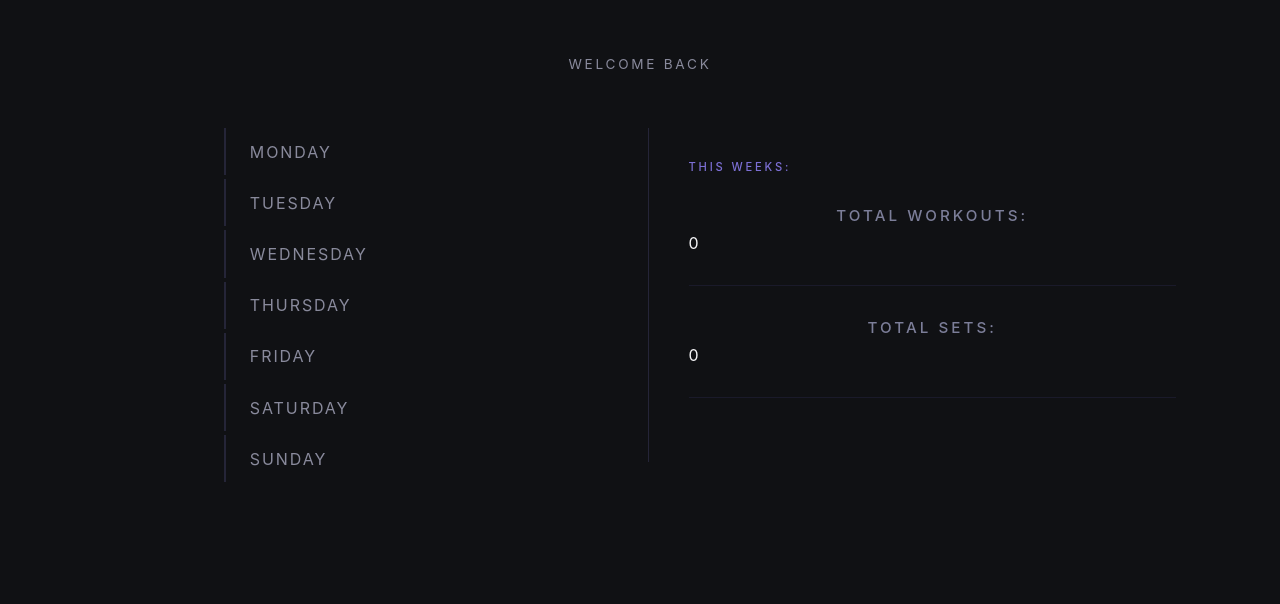
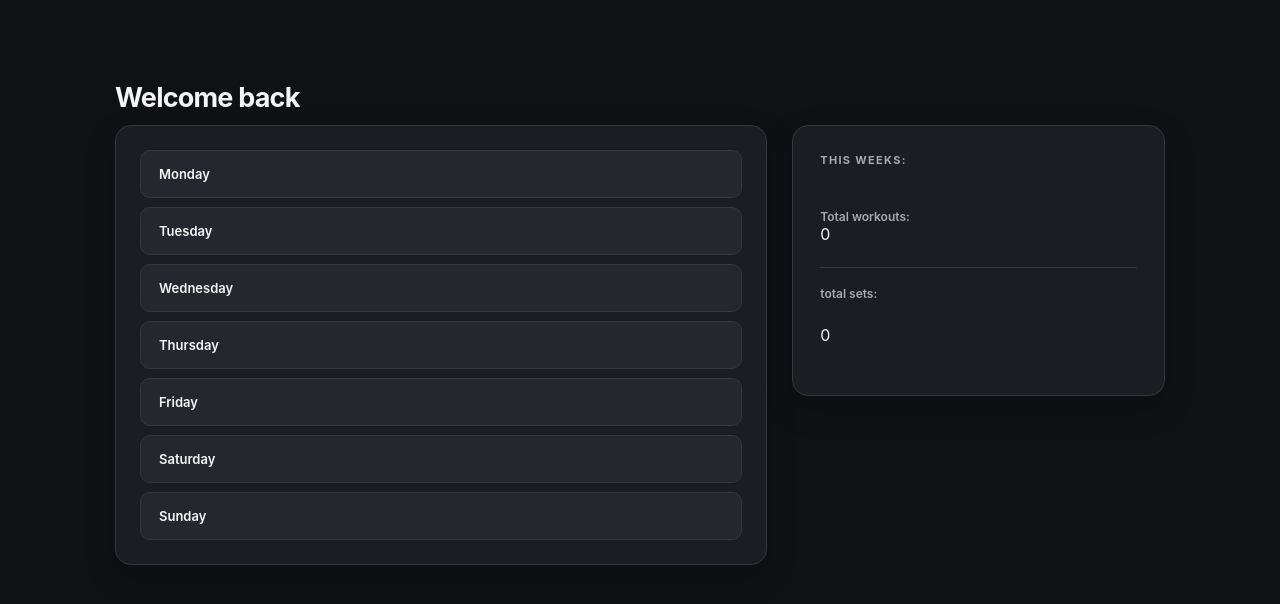
Before and after one commit to Christianvdev/FitnessApp, a React app in the folder Fitness/frontend/: page /home in a window 1280 px wide. Shown: the top 604 px of the page. Built offline with nearby package versions, Linux system fonts and the light colour scheme; no server answers; sample sign-in values are in the browser's storage; the HTML template or start-up script is replaced by a standard one.

Commit message:
style: refresh fitness tracker dark UI in DashboardPage.css

```diff
--- a/Fitness/frontend/src/styles/DashboardPage.css
+++ b/Fitness/frontend/src/styles/DashboardPage.css
@@ -1,126 +1,124 @@
+/* Home dashboard: weekday navigation and summary. */
+.dashboard-whole {
+  display: grid;
+  grid-template-columns: minmax(0, 1.4fr) minmax(260px, 0.8fr);
+  gap: 25px;
+  max-width: 1120px;
+  min-height: 100vh;
+  margin: 0 auto;
+  padding: 125px 35px 55px;
+  position: relative;
+}
+
 .title {
   position: absolute;
-    top: 1.5rem;
-    left: 50%;
-    transform: translateX(-50%);
-    text-align: center;
-    font-size: 0.85rem;
-    color: #898a9c;
-    letter-spacing: 0.2em;
-    text-transform: uppercase;
-    font-weight: 400;
-    white-space: nowrap;
+  top: 49px;
+  left: 35px;
+  color: var(--text);
+  font-size: 27px;
+  font-weight: 700;
+  letter-spacing: -0.8px;
 }
 
-.dashboard-whole {
-    display: flex;
-    min-height: 100vh;
-    padding: 5rem 4rem 0 4rem;
-    gap: 6rem;
+.dashboard-left,
+.dashboard-right {
+  min-width: 0;
+  align-self: start;
+  border: 1px solid var(--border);
+  border-radius: 16px;
+  background: var(--surface);
+  box-shadow: var(--shadow);
 }
 
 .dashboard-left {
-    flex: 1;
-    display: flex;
-    align-items: flex-start;
-    justify-content: center;
+  padding: 24px;
+}
+
+.dashboard-left > div {
+  width: 100%;
 }
 
 .day-container {
-    margin-top: 3rem;
-    display: flex;
-    flex-direction: column;
-    gap: 0.25rem;
+  display: grid;
+  gap: 9px;
   width: 100%;
-    max-width: 260px;
 }
 
 .day-button {
-    background: transparent;
-    border: none;
-    border-left: 2px solid #252538;
-    border-radius: 0;
-    font-size: 1rem;
-    font-weight: 400;
-    color: #898a9c;
-    padding: 0.85rem 1.5rem;
   width: 100%;
-    cursor: pointer;
+  padding: 15px 18px;
+  border: 1px solid var(--border);
+  border-radius: 10px;
+  background: var(--surface-light);
+  color: var(--text);
+  font-size: 13px;
+  font-weight: 600;
   text-align: left;
-    letter-spacing: 0.12em;
-    text-transform: uppercase;
-    transition: all .2s ease;
+  transition: background 0.2s, border-color 0.2s, transform 0.2s;
 }
 
 .day-button:hover {
-    border-left: 2px solid #7c6fd4;
-    color: #e0e0ff;
-    background: rgba(83, 74, 183, 0.06);
-    padding: 0.85rem 1.5rem;
-    font-size: 1rem;
-    transform: translateX(8px);
+  background: var(--accent-dark);
+  border-color: var(--accent);
+  transform: translateX(3px);
 }
 
 .dashboard-right {
-    flex: 1;
-    margin-top: 3rem;
-    padding: 2rem 2.5rem;
   display: flex;
   flex-direction: column;
-    gap: 0;
-    align-self: flex-start;
-    border-left: 1px solid #252538;
-
+  padding: 27px;
 }
 
 .dr-header {
-    font-size: 0.7rem;
-    font-weight: 500;
-    color: #7c6fd4;
-    letter-spacing: 0.25em;
+  margin-bottom: 24px;
+  color: var(--muted);
+  font-size: 11px;
+  font-weight: 700;
+  letter-spacing: 0.12em;
   text-transform: uppercase;
-    margin: 0 0 2rem 0;
-}
-.workout-amount h1 {
-    font-size: 0.65rem;
-    font-weight: 500;
-    color: #898a9c;
-    margin: 0;
-    text-transform: uppercase;
-    letter-spacing: 0.2em;
 }
 
 .dr-box {
-    display: flex;
-    flex-direction: column;
-    gap: 0.5rem;
-    padding-bottom: 2rem;
-    border-bottom: 1px solid #1a1a2a;
-    margin-bottom: 2rem;
+  padding: 18px 0 23px;
+  border-bottom: 1px solid var(--border);
 }
 
-.dr-box h1 {
-    font-size: 0.95rem;
-    font-weight: 500;
-    color: #7c7e99;
-    margin: 0;
-    text-transform: uppercase;
-    letter-spacing: 0.2em;
-    padding-bottom: 0;
-    border-bottom: none;
-    text-align: center;
+.dr-box:last-child {
+  border-bottom: 0;
+}
+
+.dr-box h1:not(.dr-stat) {
+  color: var(--muted);
+  font-size: 12px;
+  font-weight: 600;
+  letter-spacing: 0;
+  text-transform: none;
 }
 
 .dr-stat {
-    background: transparent;
-    border: none;
-    border-radius: 0;
-    padding: 0.25rem 0;
-    text-align: left;
-    font-size: 3.5rem;
-    font-weight: 200;
-    color: #e0e0ff;
-    width: 100%;
-    margin: 0;
-    line-height: 1;
+  margin-top: 12px;
+  color: var(--text);
+  font-size: 45px;
+  font-weight: 700;
+  letter-spacing: -1px;
+  line-height: 1.1;
+  font-variant-numeric: tabular-nums;
 }
+
+@media (max-width: 760px) {
+  .dashboard-whole {
+    grid-template-columns: 1fr;
+    padding: 120px 18px 40px;
+  }
+
+  .title {
+    top: 45px;
+    left: 18px;
+    font-size: 23px;
+  }
+
+  .dashboard-left,
+  .dashboard-right {
+    padding: 20px;
+  }
+}
```
Lines whose indentation alone changed are shown as unchanged.
